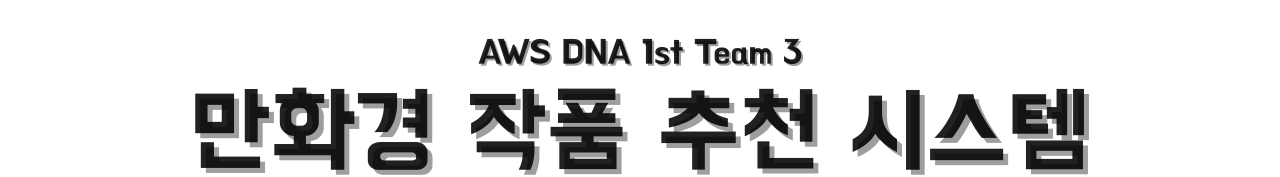
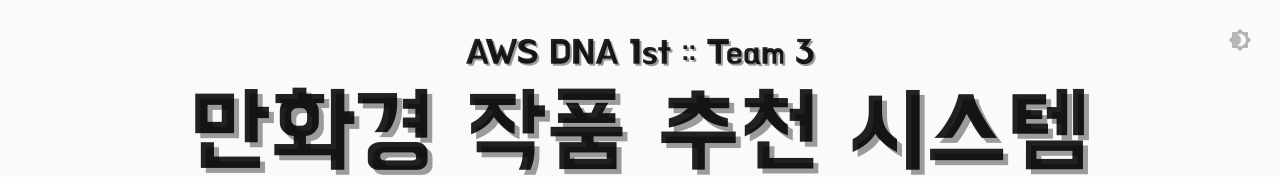
Before and after one commit to aws-dna-korea-1st-team3/competition, a Next.js app in the folder frontend/app/: page / in a window 1280 px wide. Shown: the top 177 px of the page. Built offline with nearby package versions, Linux system fonts and the light colour scheme.

Commit message:
[#14] Add dark theme.

```diff
--- a/frontend/app/package.json
+++ b/frontend/app/package.json
@@ -4,6 +4,7 @@
   "private": true,
   "dependencies": {
     "@material-ui/core": "^4.11.0",
+    "@material-ui/icons": "^4.9.1",
     "clsx": "^1.1.1",
     "next": "^9.5.2",
     "react": "^16.13.1",
--- a/frontend/app/pages/_app.tsx
+++ b/frontend/app/pages/_app.tsx
@@ -3,8 +3,10 @@
 import { AppProps } from 'next/app';
 import { ThemeProvider } from '@material-ui/core/styles';
 import CssBaseline from '@material-ui/core/CssBaseline';
-import theme from '../src/theme';
+import { themeCreator } from '../src/theme';
 import { webfontLoader } from '../src/util';
+import { usePersistentDarkModePreference } from '../src/util';
+import { ColorModeChangeButton } from '../src/presentation/components';
 
 export default function MyApp(props: AppProps) {
   const { Component, pageProps } = props;
@@ -18,6 +20,12 @@
     webfontLoader();
   }, []);
 
+
+  const [prefersDarkMode, toggleColorMode] =
+     usePersistentDarkModePreference("@manhwakyung-recommendation/PREFERS_DARK_MODE");
+
+  const theme = React.useMemo(() => themeCreator(prefersDarkMode), [prefersDarkMode]);
+
   return (
     <React.Fragment>
       <Head>
@@ -27,6 +35,7 @@
       <ThemeProvider theme={theme}>
         {/* CssBaseline kickstart an elegant, consistent, and simple baseline to build upon. */}
         <CssBaseline />
+        <ColorModeChangeButton isDark={prefersDarkMode} toggle={toggleColorMode} />
         <Component {...pageProps} />
       </ThemeProvider>
     </React.Fragment>
--- a/frontend/app/pages/index.tsx
+++ b/frontend/app/pages/index.tsx
@@ -24,14 +24,14 @@
     fontFamily: "'BM HANNA 11yrs old'",
     textShadow: `5px 5px ${theme.palette.text.disabled}`,
     "&:hover": {
-      color: '#04a6e0'
+      color: theme.palette.primary.main
     }
   },
   "subHeader": {
     fontFamily: "'BM HANNA 11yrs old'",
     textShadow: `2px 2px ${theme.palette.text.disabled}`,
     "&:hover": {
-      color: '#ec912d'
+      color: theme.palette.secondary.main
     }
   }
 }))
@@ -43,7 +43,7 @@
       <Box my={4} className={classes.box}>
         <div className={clsx(classes.nonSelectable, classes.textContainer)}>
           <Typography className={classes.subHeader} variant="h4">
-            AWS DNA 1st Team 3
+            AWS DNA 1st :: Team 3
         </Typography>
           <Typography className={classes.mainHeader} variant="h1" component="h1" gutterBottom>
             만화경 작품 추천 시스템
--- a/frontend/app/src/api/titleApi.ts
+++ b/frontend/app/src/api/titleApi.ts
@@ -4,7 +4,7 @@
 
 export const titleApi = {
   findAll: (): Promise<Title[]> => new Promise(resolve => {
-    setTimeout(() => resolve(titles), pseudoLatency)
+    setTimeout(() => resolve([...titles].reverse()), pseudoLatency)
   }),
   findById: (id: string): Promise<Title> => new Promise((resolve, reject) => {
     setTimeout(() => titlesMappedById[id]
--- /dev/null
+++ b/frontend/app/src/presentation/components/molecules/ColorModeChangeButton.tsx
@@ -0,0 +1,30 @@
+import * as React from "react";
+import { IconButton, makeStyles, createStyles, NoSsr } from "@material-ui/core";
+import { Brightness7, Brightness4 } from "@material-ui/icons";
+
+interface Props {
+  isDark: boolean;
+  toggle(): void;
+}
+
+const useStyles = makeStyles(theme => createStyles({
+  icon: {
+    position: "absolute",
+    top: theme.spacing(2),
+    right: theme.spacing(2),
+    opacity: 0.5,
+    zIndex: theme.zIndex.snackbar
+  }
+}));
+
+const ColorModeChangeButton: React.FC<Props> = ({isDark, toggle}) => {
+  const classes = useStyles();
+
+  return <NoSsr>
+    <IconButton className={classes.icon} onClick={toggle}>
+      {isDark ? <Brightness7 /> : <Brightness4 />}
+    </IconButton>
+  </NoSsr>;
+};
+
+export default ColorModeChangeButton;
--- a/frontend/app/src/presentation/components/molecules/index.ts
+++ b/frontend/app/src/presentation/components/molecules/index.ts
@@ -1 +1,2 @@
 export { default as SimpleBackdrop } from "./SimpleBackdrop";
+export { default as ColorModeChangeButton } from "./ColorModeChangeButton";
--- a/frontend/app/src/presentation/container/TitleListContainer.tsx
+++ b/frontend/app/src/presentation/container/TitleListContainer.tsx
@@ -13,7 +13,7 @@
     </div>
   }
 
-  return <TitleList titles={data.reverse()} />
+  return <TitleList titles={data} />
 }
 
 export default TitleListContainer;
--- a/frontend/app/src/theme.tsx
+++ b/frontend/app/src/theme.tsx
@@ -1,20 +1,16 @@
-import { createMuiTheme } from '@material-ui/core/styles';
+import { createMuiTheme, ThemeOptions } from '@material-ui/core/styles';
 import red from '@material-ui/core/colors/red';
 
-// Create a theme instance.
-const theme = createMuiTheme({
+const themeOptions: ThemeOptions = {
   palette: {
     primary: {
-      main: '#556cd6',
+      main: '#04a6e0',
     },
     secondary: {
-      main: '#19857b',
+      main: '#ec912d',
     },
     error: {
       main: red.A400,
-    },
-    background: {
-      default: '#fff',
     },
   },
   typography: {
@@ -23,6 +19,17 @@
       "letterSpacing": -0.2
     }
   }
-});
+}
+
+// Create a theme instance.
+const theme = createMuiTheme(themeOptions);
+
+export const themeCreator = (prefersDarkMode: boolean) => createMuiTheme({
+  ...themeOptions,
+  palette: {
+    ...themeOptions.palette,
+    type: prefersDarkMode ? "dark" : "light",
+  }
+})
 
 export default theme;
--- a/frontend/app/src/util/index.ts
+++ b/frontend/app/src/util/index.ts
@@ -1 +1,2 @@
 export * from "./webfont-loader"
+export * from "./usePersistentDarkModePreferences"
--- /dev/null
+++ b/frontend/app/src/util/usePersistentDarkModePreferences.ts
@@ -0,0 +1,35 @@
+import * as React from "react";
+import { useMediaQuery } from "@material-ui/core";
+
+const persist = (key: string, value: boolean) => {
+  if (typeof window !== "undefined") {
+    localStorage.setItem(key, String(value));
+  }
+};
+
+const getPersisted = (key: string) => {
+  if (typeof window === "undefined") {
+    return null;
+  }
+
+  const value = localStorage.getItem(key);
+
+  return value == null ? value : value === "true";
+};
+
+let initialized = false;
+
+export const usePersistentDarkModePreference = (persistentKey: string): [boolean, () => void] => {
+  const [prefersDarkMode, setDarkModePreference] = React.useState(useMediaQuery("(prefers-color-scheme: dark)"));
+  const persisted = getPersisted(persistentKey);
+
+  if (!initialized && persisted) {
+    setDarkModePreference(persisted);
+  }
+
+  initialized = true;
+  persist(persistentKey, prefersDarkMode);
+
+  const toggle = React.useCallback(() => setDarkModePreference(!prefersDarkMode), [prefersDarkMode]);
+  return [prefersDarkMode, toggle];
+};
```
Also changed, not shown: 1 other file (tests, documents, lock files or other folders).
